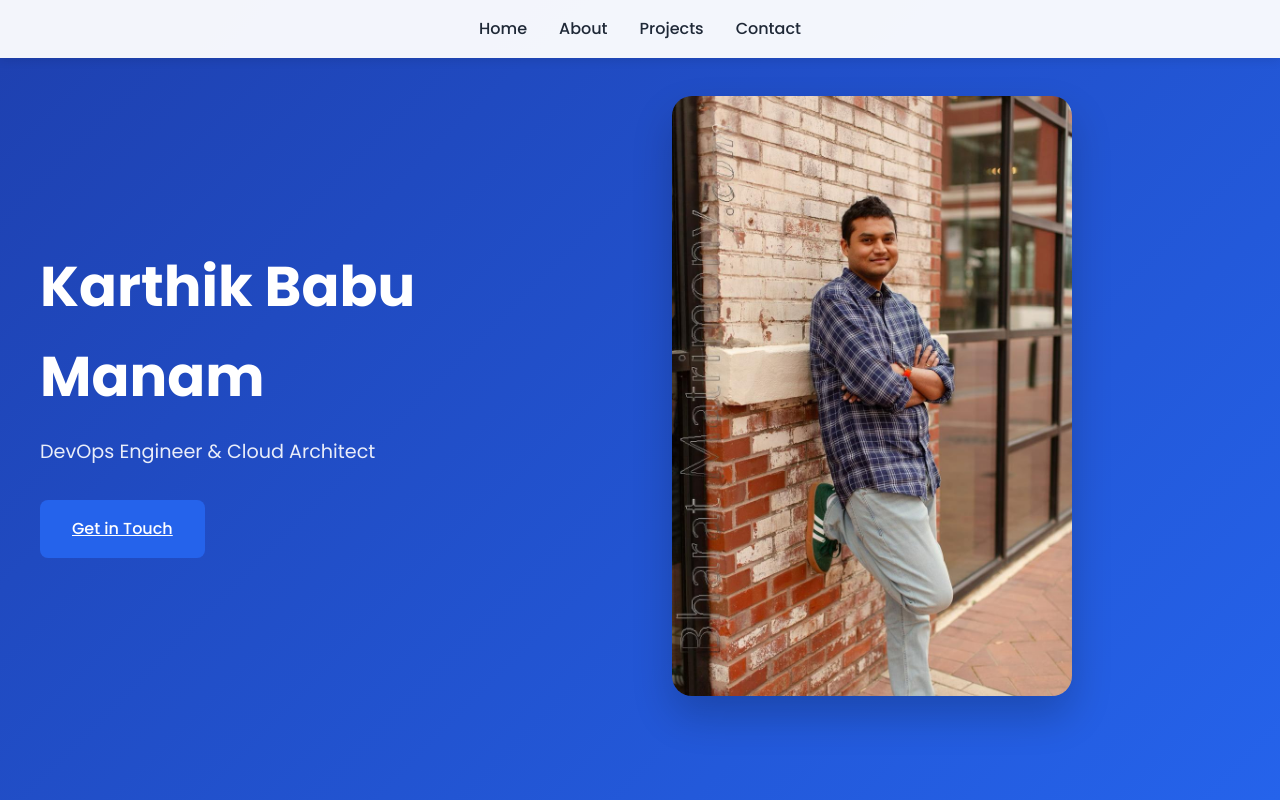
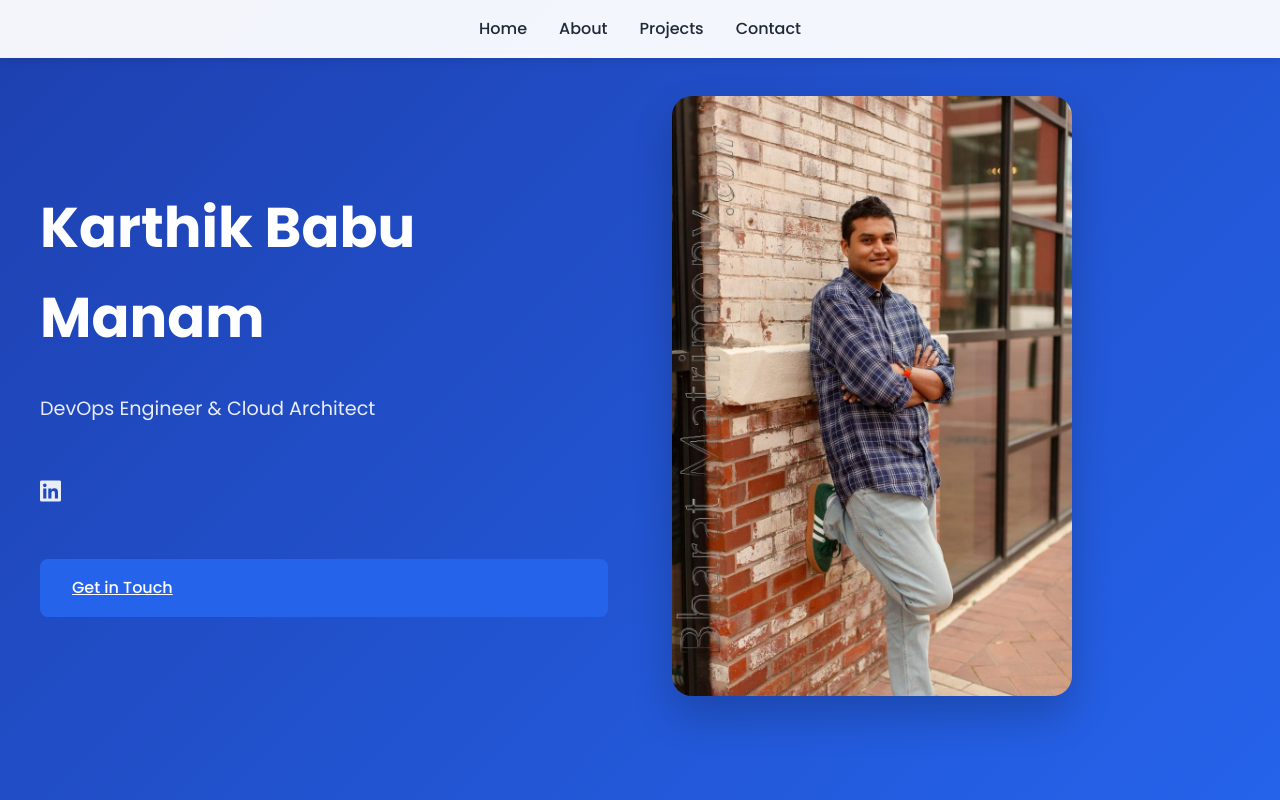
Before and after one commit to karthikmanam/karthikmanam.github.io, a plain HTML site: page index.html in a window 1280 px wide. Shown: the top 800 px of the page. Drawn offline with Linux system fonts and the light colour scheme.

Commit message:
Enhancements

```diff
--- a/index.html
+++ b/index.html
@@ -72,6 +72,12 @@
 
     .profile-image:hover {
       transform: translateY(-10px);
+    }
+
+    .hero-text {
+      display: flex;
+      flex-direction: column;
+      gap: 1rem;
     }
 
     .hero-text h1 {
@@ -229,6 +235,25 @@
         gap: 1rem;
       }
     }
+
+    /* Add this to your existing styles */
+    .social-links {
+      display: flex;
+      gap: 1.5rem;
+      margin-bottom: 2rem;
+    }
+
+    .social-links a {
+      color: white;
+      font-size: 1.5rem;
+      transition: transform 0.3s ease, opacity 0.3s ease;
+      opacity: 0.9;
+    }
+
+    .social-links a:hover {
+      transform: translateY(-3px);
+      opacity: 1;
+    }
   </style>
 </head>
 <body>
@@ -246,6 +271,11 @@
       <div class="hero-text">
         <h1>Karthik Babu Manam</h1>
         <p>DevOps Engineer & Cloud Architect</p>
+        <div class="social-links">
+          <a href="https://www.linkedin.com/in/karthik-m-379a49184/" target="_blank" rel="noopener noreferrer" aria-label="LinkedIn Profile">
+            <i class="fab fa-linkedin"></i>
+          </a>
+        </div>
         <a href="#contact" class="btn">Get in Touch</a>
       </div>
       <div class="profile-container">
```
